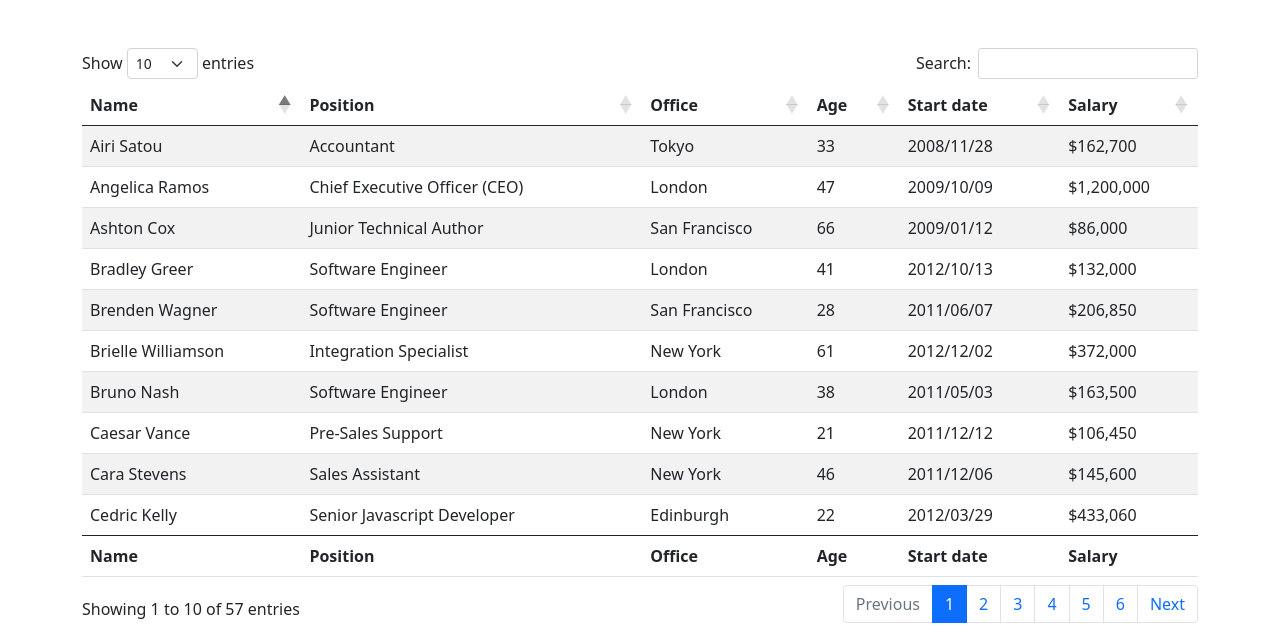
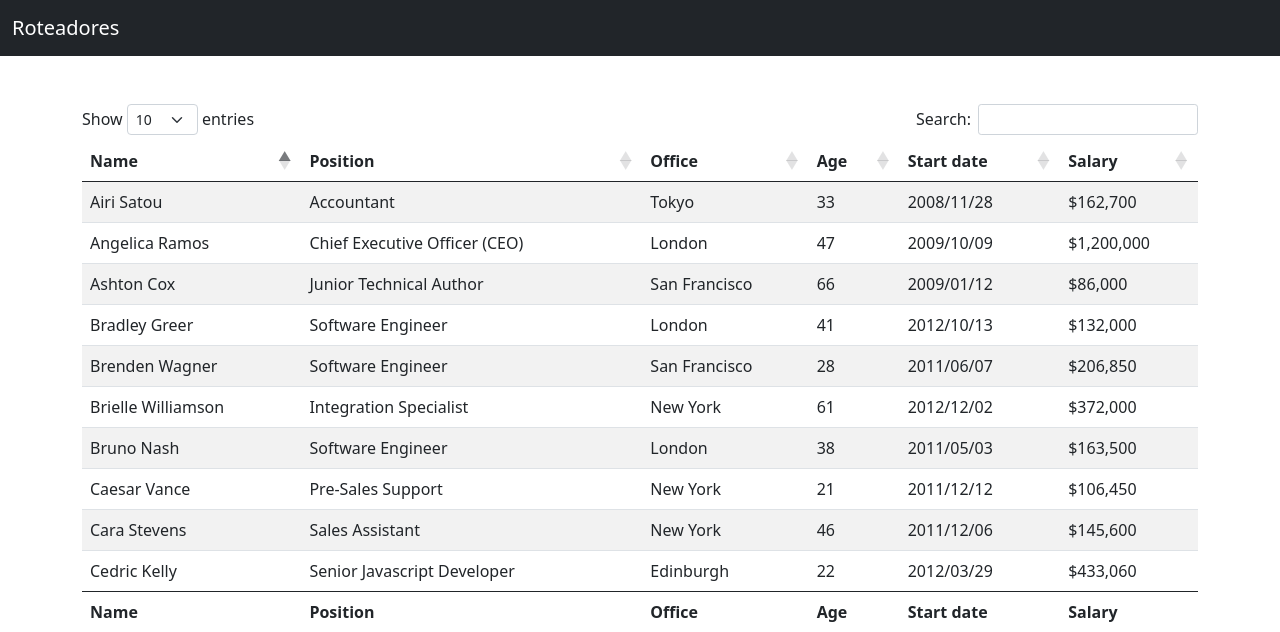
Before and after one commit to camehu/listrouters, a FastAPI app: page / in a window 1280 px wide. Shown: the top 632 px of the page. Run offline with FastAPI, Linux system fonts and the light colour scheme; some libraries are stand-ins or nearby versions.

Commit message:
Update index.html

```diff
--- a/templates/index.html
+++ b/templates/index.html
@@ -30,6 +30,28 @@
   </head>
 
   <body>
+
+<nav class="navbar navbar-expand-sm bg-dark navbar-dark">
+  <div class="container-fluid">
+    <a class="navbar-brand" href="#">Roteadores</a>
+    <button class="navbar-toggler" type="button" data-bs-toggle="collapse" data-bs-target="#collapsibleNavbar">
+      <span class="navbar-toggler-icon"></span>
+    </button>
+    <div class="collapse navbar-collapse" id="collapsibleNavbar">
+      <ul class="navbar-nav">
+        <li class="nav-item">
+          <a class="nav-link" href="#"></a>
+        </li>
+        <li class="nav-item">
+          <a class="nav-link" href="#"></a>
+        </li>
+        <li class="nav-item">
+          <a class="nav-link" href="#"></a>
+        </li>
+      </ul>
+    </div>
+  </div>
+</nav>
  <div class="container" style="margin-top:3em;">
     <table id="example" class="table table-striped" style="width:100%">
         <thead>
```
